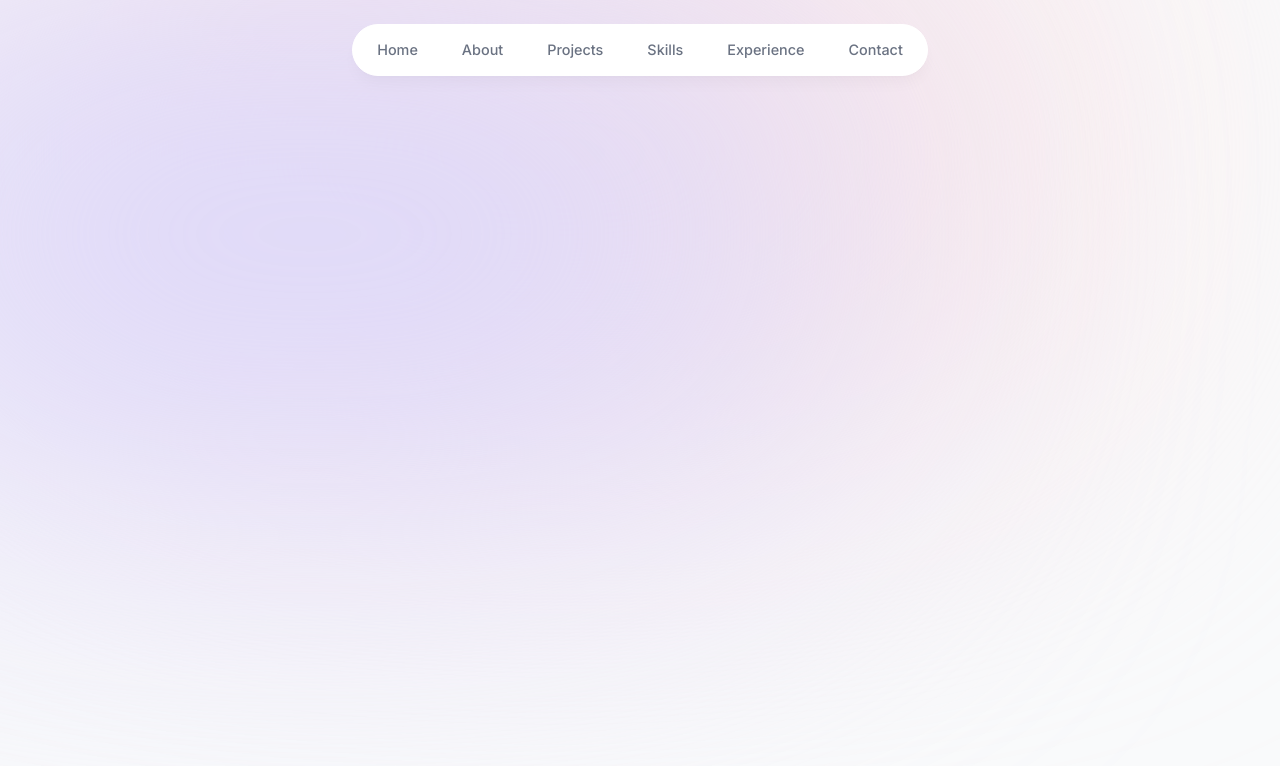
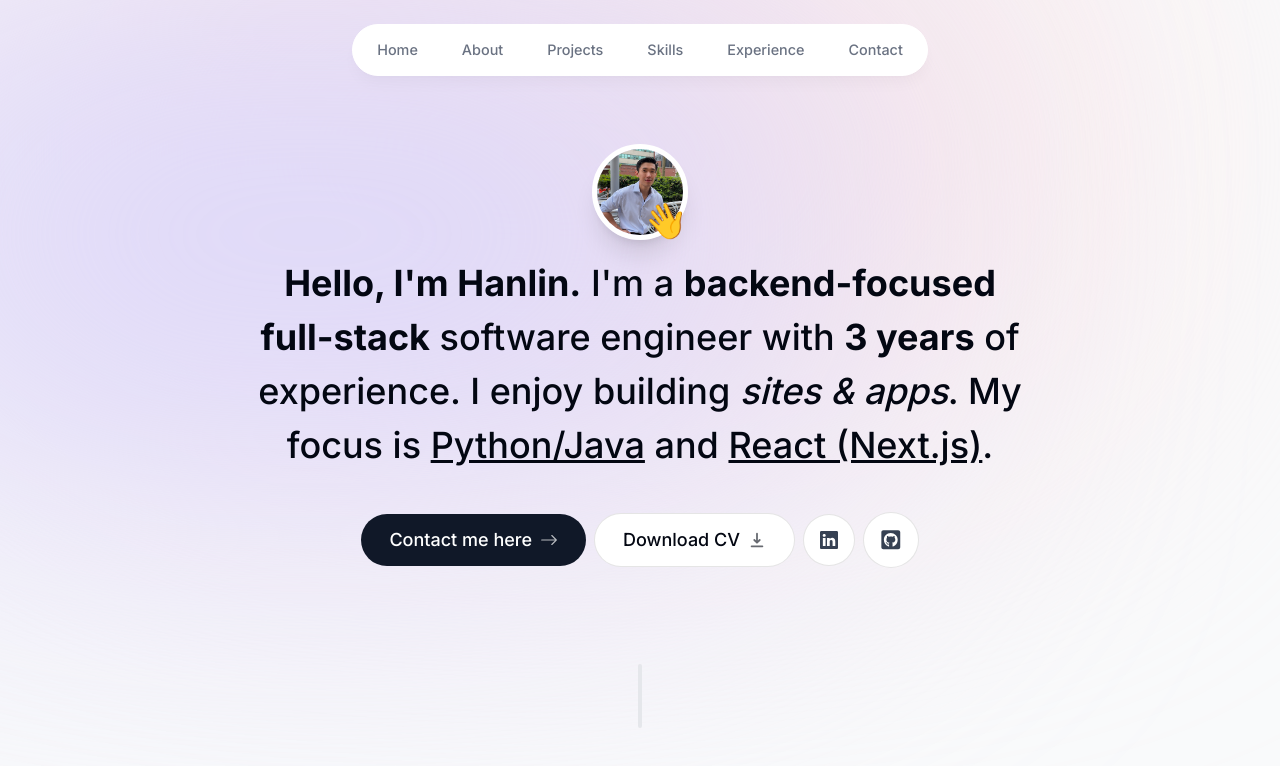
Before and after one commit to HanlinMiao/hanlin-portfolio, a Next.js app: page / in a window 1280 px wide. Shown: the top 766 px of the page. Built offline with nearby package versions, Linux system fonts and the light colour scheme.

Commit message:
Intro section and section divider

```diff
--- a/app/layout.tsx
+++ b/app/layout.tsx
@@ -16,7 +16,7 @@
 }) {
   return (
     <html lang="en">
-      <body className={`${inter.className} bg-gray-50 text-gray-950 relative`}>
+      <body className={`${inter.className} bg-gray-50 text-gray-950 relative pt-28 sm:pt-36`}>
         <div className="-z-10 bg-[#fbe2e3] absolute top-[-6rem] right-[11rem] h-[31.25rem] w-[31.25rem] rounded-full blur-[10rem]
         sm:w-[68.75rem]"></div>
         <div className="-z-10 bg-[#dbd7fb] absolute top-[-1rem] left-[-35rem] h-[31.25rem] w-[50rem] rounded-full blur-[10rem]
--- a/app/page.tsx
+++ b/app/page.tsx
@@ -1,8 +1,11 @@
-import Image from 'next/image'
+import Intro from '@/components/intro'
+import SectionDivider from '@/components/section-divider'
 
 export default function Home() {
   return (
-    <main className="">
+    <main className="flex flex-col items-center px-4">
+      <Intro />
+      <SectionDivider />
     </main>
   )
 }
--- /dev/null
+++ b/components/intro.tsx
@@ -0,0 +1,80 @@
+"use client";
+
+import Image from 'next/image';
+import React from 'react';
+import hanlin from "@/public/hanlin.png";
+import { motion } from 'framer-motion';
+import Link from 'next/link';
+import { BsArrowRight, BsGithub, BsLinkedin } from 'react-icons/bs';
+import { HiDownload } from 'react-icons/hi';
+import { FaGithubSquare } from 'react-icons/fa';
+
+export default function Intro() {
+  return (
+    <section className="mb-28 max-w-[50rem] text-center sm:mb-0">
+        <div className="flex items-center justify-center">
+            <div className="relative">
+                <motion.div
+                    initial={{ opacity: 0, scale: 0 }}
+                    animate={{ opacity: 1, scale: 1 }}
+                    transition={{ type: "tween", duration: 0.2 }}
+                >
+                    <Image
+                        src={hanlin}
+                        alt="Hanlin Portrait"
+                        width="192"
+                        height="192"
+                        quality="95"
+                        priority={true}
+                        className="h-24 w-24 rounded-full object-cover border-[0.35rem] border-white shadow-xl"
+                    />
+                </motion.div>
+                <motion.span
+                    className="absolute bottom-0 right-0 text-4xl"
+                    initial={{ opacity: 0, scale: 0 }}
+                    animate={{ opacity: 1, scale: 1 }}
+                    transition={{ type: "spring", stiffness: 125, delay: 0.1, duration: 0.7 }}
+                >
+                    👋
+                </motion.span>
+            </div>
+        </div>
+        <motion.p
+            className="mb-10 mt-4 px-4 text-2xl font-medium !leading-[1.5] sm:text-4xl"
+            initial= {{ opacity: 0, y: 100 }}
+            animate={{ opacity: 1, y: 0 }}
+        >
+            <span className="font-bold">Hello, I'm Hanlin.</span> I'm a{" "}
+            <span className="font-bold">backend-focused full-stack</span> software engineer with{" "}
+            <span className="font-bold">3 years</span> of experience. I enjoy
+            building <span className="italic">sites & apps</span>. My focus is{" "}
+            <span className="underline">Python/Java</span> and {" "}
+            <span className="underline">React (Next.js)</span>.
+        </motion.p>
+        <motion.div
+            className="flex flex-col sm:flex-row items-center justify-center gap-2 px-4 text-lg font-medium"
+            initial={{ opacity: 0, y: 100 }}
+            animate={{ opacity: 1, y: 0 }}
+            transition={{ delay: 0.1 }}
+        >
+            <Link href="#contact"
+                className="group bg-gray-900 text-white px-7 py-3 flex items-center gap-2 rounded-full outline-none focus:scale-110 hover:scale-110 hover:bg-gray-700 active:scale-105 transition">
+                Contact me here
+                <BsArrowRight className="opacity-70 group-hover:translate-x-1 transition"/>
+            </Link>
+
+            <a className="group bg-white px-7 py-3 flex items-center gap-2 rounded-full outline-none focus:scale-110 hover:scale-110 active:scale-105 transition cursor-pointer border border-black/10" href="/CV.pdf" download>
+                Download CV <HiDownload className="opacity-60 group-hover:translate-y-1 transition"/>
+            </a>
+
+            <a className="bg-white p-4 text-gray-700 flex items-center gap-2 rounded-full focus:scale-[1.15] hover:scale-[1.15] hover:text-gray-950 active:scale-105 transition cursor-pointer border border-black/10" href="https://www.linkedin.com/in/hanlin-miao/" target="_blank">
+                <BsLinkedin />
+            </a>
+
+            <a className="bg-white p-4 text-gray-700 flex items-center gap-2 rounded-full text-[1.35rem] focus:scale-[1.15] hover:scale-[1.15] hover:text-gray-950 active:scale-105 transition cursor-pointer border border-black/10" href="https://github.com/HanlinMiao/" target="_blank">
+                <FaGithubSquare />
+            </a>
+        </motion.div>
+    </section>
+  )
+}
--- /dev/null
+++ b/components/section-divider.tsx
@@ -0,0 +1,15 @@
+"use client";
+
+import React from 'react'
+import { motion } from 'framer-motion'
+
+export default function SectionDivider() {
+  return (
+    <motion.div
+        className="bg-gray-200 my-24 h-16 w-1 rounded-full hidden sm:block"
+        initial={{ opacity: 0, y: 100 }}
+        animate={{ opacity: 1, y: 0 }}
+        transition={{ delay: 0.125 }}
+    ></motion.div>
+  );
+}
```
Also changed, not shown: .eslintrc.json, public/hanlin.png (added).
